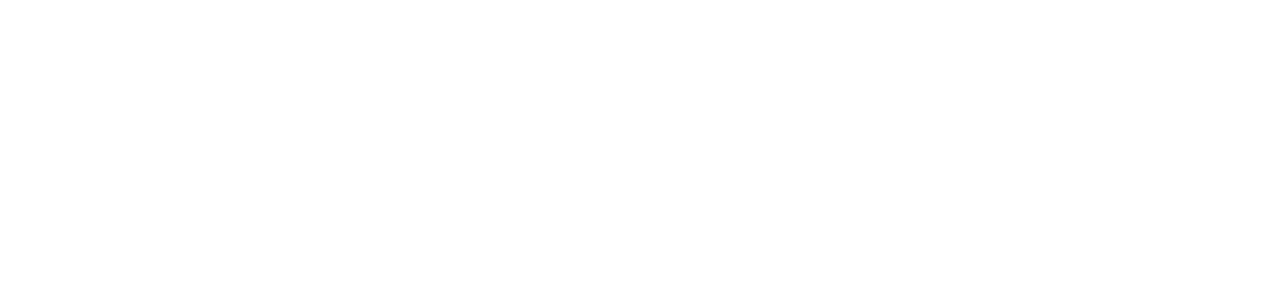
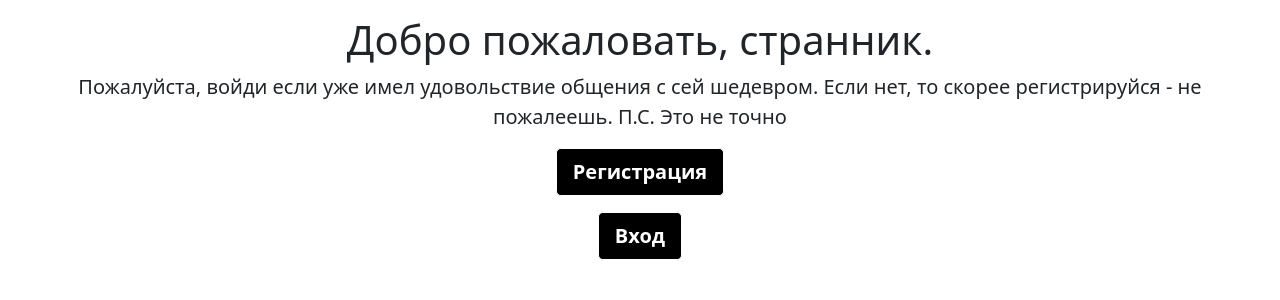
Before and after one commit to asgard125/DrawingsWar, a Vue app in the folder frontend_game/: page / in a window 1280 px wide. Before the commit this address had no page. Shown: the top 300 px of the page. Built offline with nearby package versions, Linux system fonts and the light colour scheme.

Commit message:
added welcomepage

```diff
--- a/frontend_game/src/pages/LoginPage.vue
+++ b/frontend_game/src/pages/LoginPage.vue
@@ -42,7 +42,6 @@
             password: this.password
           })
           .then((response) => {
-            console.log(response.data);
             const token = response.data.auth_token;
             axios.defaults.headers.common['Authorization'] = 'Token ' + token;
             localStorage.setItem('token', token);
--- a/frontend_game/src/pages/ShopPage.vue
+++ b/frontend_game/src/pages/ShopPage.vue
@@ -52,7 +52,6 @@
     axios
         .get(axios.defaults.baseURL + "api/v1/battleunit")
         .then((response) => {
-          console.log(response.data)
           this.all_chars = response.data;
         })
   },
@@ -62,9 +61,7 @@
           .post(axios.defaults.baseURL + "api/v1/playerbattleunit/", {
             id: id
           })
-          .then((response) => {
-            console.log(response.data)
-          })
+
     }
   }
 }
--- /dev/null
+++ b/frontend_game/src/pages/WelcomePage.vue
@@ -0,0 +1,31 @@
+<template>
+  <div class="cover-container d-flex w-100 h-100 p-3 mx-auto flex-column">
+
+    <main class="px-3 m-auto" id="cover">
+      <h1>Добро пожаловать, странник.</h1>
+
+      <p class="lead">Пожалуйста, войди если уже имел удовольствие общения с сей шедевром. Если нет, то скорее
+        регистрируйся - не пожалеешь. П.С. Это не точно</p>
+      <div class="row">
+          <p class="lead">
+            <router-link to="signup" class="btn btn-lg btn-secondary fw-bold border-white bg-black">Регистрация</router-link>
+          </p>
+          <p class="lead">
+            <router-link to="login" class="btn btn-lg btn-secondary fw-bold border-white bg-black">Вход</router-link>
+          </p>
+      </div>
+    </main>
+  </div>
+</template>
+
+<script>
+export default {
+  name: "WelcomePage"
+}
+</script>
+
+<style scoped>
+#cover{
+  text-align: center;
+}
+</style>
--- a/frontend_game/src/router/index.js
+++ b/frontend_game/src/router/index.js
@@ -5,8 +5,14 @@
 import ShopPage from "@/pages/ShopPage";
 import BattlePage from "@/pages/BattlePage";
 import SignUpPage from "@/pages/SignUpPage";
+import WelcomePage from "@/pages/WelcomePage";
 
 const routes = [
+  {
+    path: '/',
+    name: 'welcome',
+    component: WelcomePage
+  },
   {
     path: '/home',
     name: 'home',
```
